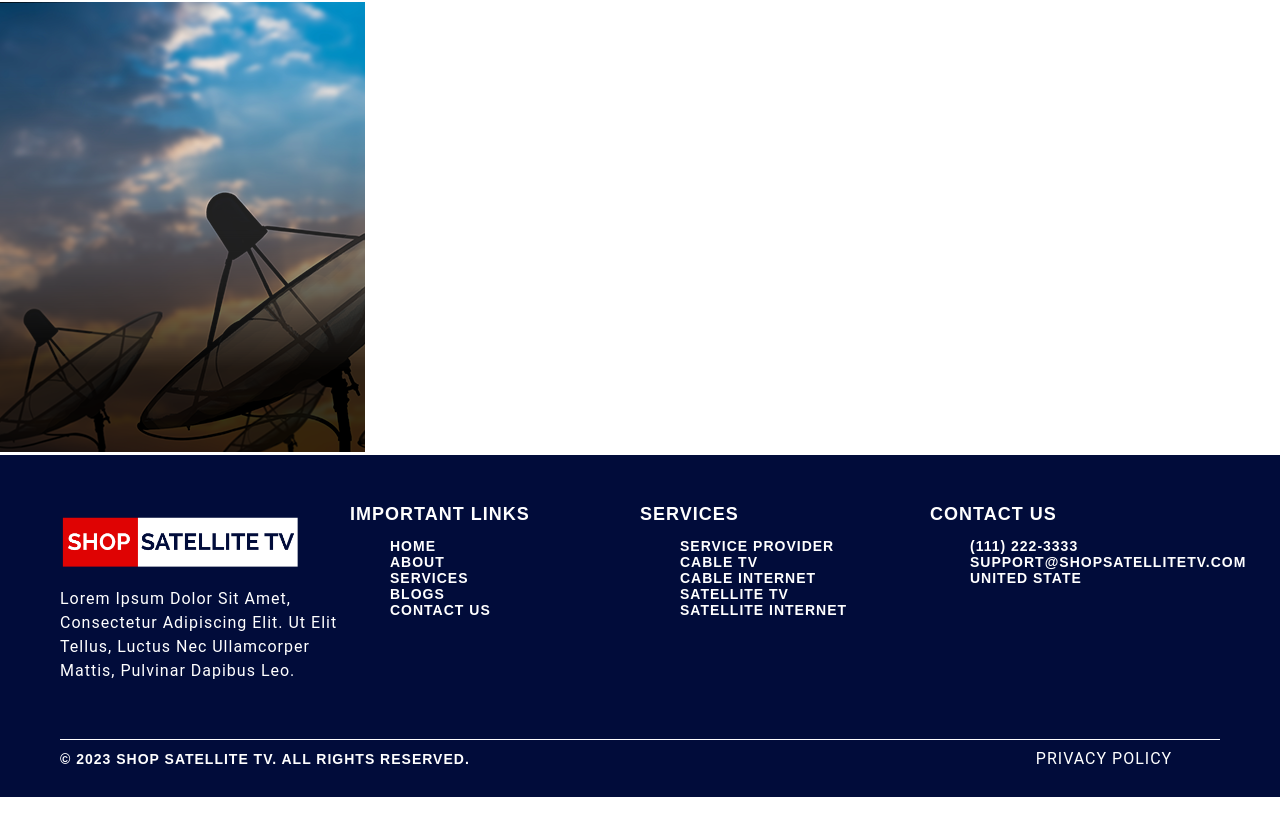
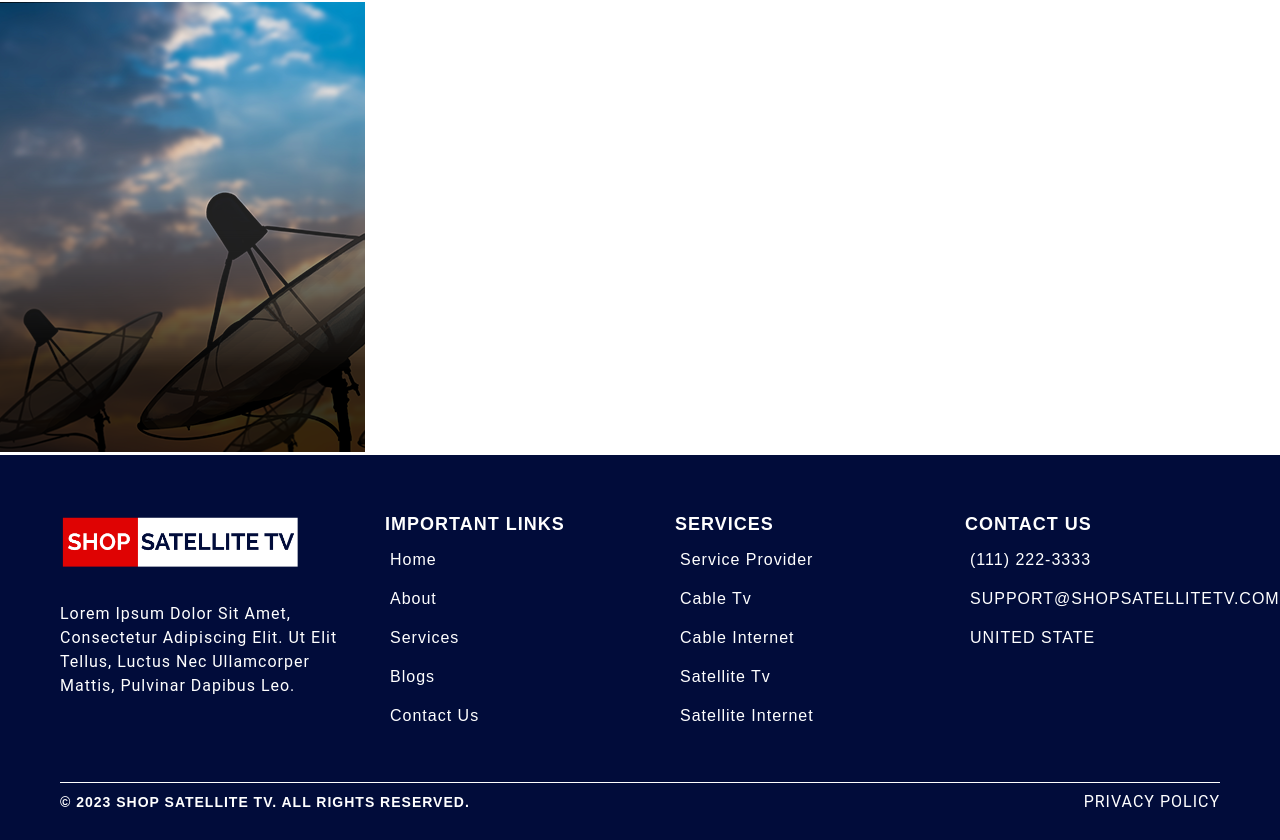
Before and after one commit to Sherdil07/CableTv, a React (Create React App) app: page /services/satellite-tv in a window 1280 px wide. Shown: the part 688-1528 px from the top of the page. Before the commit the page ends 1485 px from the top, so only its background shows below. Built offline with nearby package versions, Linux system fonts and the light colour scheme.

Commit message:
Add Social Icons

```diff
--- a/src/styles/Footer.css
+++ b/src/styles/Footer.css
@@ -28,7 +28,7 @@
   text-align: left;
   margin-top: -10px;
   text-transform: capitalize;
-  margin-top: 15px;
+  margin-top: 30px;
 }
 .col-3 h2 {
   width: 100%;
@@ -39,11 +39,21 @@
   letter-spacing: 1px;
   line-height: 18px;
   text-align: left;
-  margin-top: -10px;
+  margin-top: 0px;
   text-transform: uppercase;
+  margin-left: 35px;
 }
-.list-items {
-  color: white;
+.list-item {
+  width: 100%;
+  font-size: 16px;
+  color: #fff;
+  font-family: "Montserrat", Sans-serif;
+  font-weight: 400;
+  letter-spacing: 1px;
+  line-height: 24px;
+  text-align: left;
+  text-transform: capitalize;
+  margin-top: 15px;
   list-style: none;
 }
 .postFooter {
@@ -59,4 +69,5 @@
 }
 .postFooter p {
   width: 20%;
+  text-align: right;
 }
```
